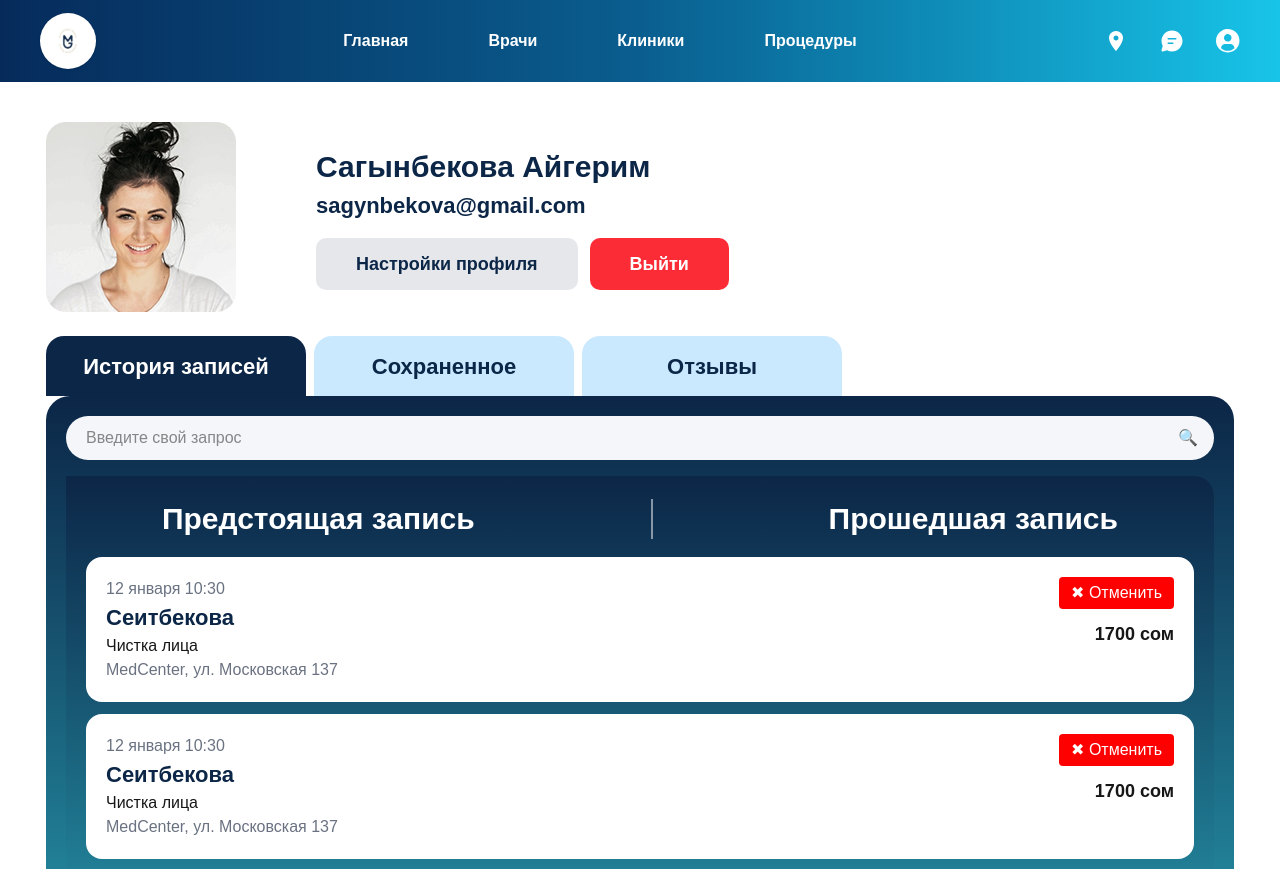
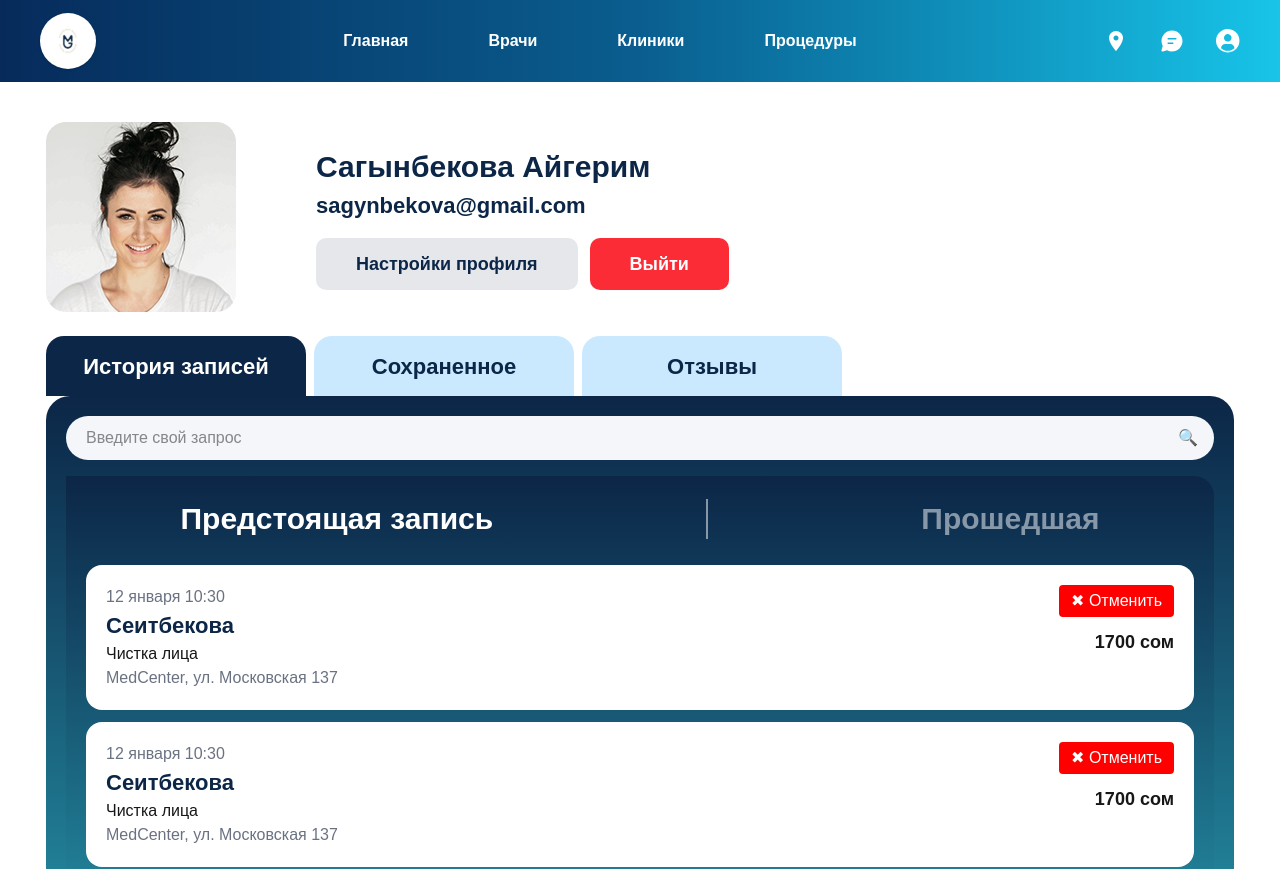
Before and after one commit to raimkulovbaiel1/imbir-next, a Next.js app: page /ProfileTabs in a window 1280 px wide. Shown: the top 869 px of the page. Built offline with nearby package versions, Linux system fonts and the light colour scheme.

Commit message:
chechgen ti

```diff
--- a/src/app/Profile/page.tsx
+++ /dev/null
@@ -1,8 +0,0 @@
-import ProfilePage from "@/widgets/Profile/ui/ProfilePage";
-import UserStatus from "@/widgets/user-status/ui/user-status";
-import userstatus from "@/widgets/user-status/ui/user-status";
-
-export default function Page() {
-  return <><ProfilePage /><UserStatus /></>
-  ;
-}
--- /dev/null
+++ b/src/entities/PastEntry/ui/PastEntry.tsx
@@ -0,0 +1,59 @@
+interface Props {
+    name: string;
+    service: string;
+    date: string;
+    price: string;
+    isPast?: boolean;
+}
+
+export default function PastEntry({
+    name,
+    service,
+    date,
+    price,
+    isPast = false,
+}: Props) {
+    return (
+        <div
+            className="  bg-white   rounded-[16px]   p-4 md:p-5 flex  md:flex-row gap-4  md:justify-between  md:items-start flex-col">
+            <div>
+                <p className="text-[12px] md:text-[16px] text-gray-500">
+                    {date}
+                </p>
+
+                <p className="font-bold text-[#0C2647] text-[18px] md:text-[22px]">
+                    {name}
+                </p>
+
+                <p className="text-[14px] md:text-[16px]">
+                    {service}
+                </p>
+                <p className="text-[12px] md:text-[16px] text-gray-500">
+                    MedCenter, ул. Московская 137
+                </p>
+            </div>
+
+            {/* RIGHT */}
+            <div
+                className="  flex  flex-row  md:flex-col   items-center md:items-end  justify-between gap-3 w-full  md:w-auto">
+                {isPast ? (
+                    <button
+                        className="bg-[#2AA7B8]   text-white  text-[12px]   px-4  py-2  rounded-[10px]  whitespace-nowrap  cursor-pointer">
+
+                        Оставить отзыв
+                    </button>
+                ) : (
+                    <button
+                        className=" cursor-pointer  w-[185px] h-[40px] bg-[#FE7F30]    text-[16px] text-white md:text-[16px]   rounded  whitespace-nowrap  ">
+                        Оставить отзыв
+                    </button>
+                )}
+
+                <p className="font-semibold text-[16px] md:text-[18px]">
+                    {price}
+                </p>
+
+            </div>
+        </div>
+    );
+}
--- a/src/features/appointment-tabs/ui/AppointmentTabs.tsx
+++ b/src/features/appointment-tabs/ui/AppointmentTabs.tsx
@@ -1,23 +1,58 @@
 "use client";
-import Link from "next/link";
+
+import { useState } from "react";
+
 import AppointmentCard from "@/entities/appointment/ui/AppointmentCard";
+import  PastEntry  from "@/entities/PastEntry/ui/PastEntry";
+
 const data = [1, 2, 3];
 
 export default function AppointmentTabs() {
+  const [activeTab, setActiveTab] = useState("upcoming");
+
   return (
     <div className="w-full">
 
-      <div className="bg-gradient-to-b from-[#0C2647] to-[#2AA7B8] rounded-[20px] rounded-tl-none p-5 -mt-1">
-        <div className="flex items-center flex justify-around  text-white font-semibold mb-4">
-          <span className="text-[14px] md:text-[30px] text-center">
+      <div
+        className=" bg-gradient-to-b   from-[#0C2647]  to-[#2AA7B8]  rounded-[20px] rounded-tl-none  p-5 -mt-1">
+
+        {/* TOP */}
+        <div
+          className=" flex flex-row items-center justify-around  text-white font-semibold  mb-6">
+          {/* UPCOMING */}
+          <button
+            onClick={() => setActiveTab("upcoming")}
+            className={`text-[14px] md:text-[30px]  text-center  transition
+              ${
+                activeTab === "upcoming"
+                  ? "text-white"
+                  : "text-white/50"
+              }
+            `}
+          >
             Предстоящая запись
-          </span>
+          </button>
+
           <div className="w-[1px] md:w-[2px] h-[24px] md:h-[40px] bg-white/50 mx-3 md:mx-6" />
-          <span className="text-[14px] md:text-[30px] text-center">
-            Прошедшая запись
-          </span>
+
+          {/* PAST */}
+          <button
+            onClick={() => setActiveTab("past")}
+            className={` text-[14px] md:text-[30px] text-center transition
+              ${
+                activeTab === "past"
+                  ? "text-white"
+                  : "text-white/50"
+              }
+            `}
+          >
+            Прошедшая
+          </button>
+
         </div>
 
+        {/* UPCOMING LIST */}
+        {activeTab === "upcoming" && (
           <div className="flex flex-col gap-3">
             {data.map((_, i) => (
               <AppointmentCard
@@ -29,6 +64,22 @@ export default function AppointmentTabs() {
               />
             ))}
           </div>
+        )}
+
+        {/* PAST LIST */}
+        {activeTab === "past" && (
+          <div className="flex flex-col gap-3">
+            {data.map((_, i) => (
+              <PastEntry
+                key={i}
+                name="Сеитбекова"
+                service="Чистка лица"
+                date="12 января 10:30"
+                price="1700 сом"
+              />
+            ))}
+          </div>
+        )}
 
       </div>
     </div>
--- a/src/widgets/Profile/index.tsx
+++ /dev/null
@@ -1 +0,0 @@
-export {ProfilePage} from "./ui/ProfilePage";
--- a/src/widgets/Profile/ui/ProfilePage.tsx
+++ /dev/null
@@ -1,18 +0,0 @@
-"use client";
-
-import UserInfo from "@/entities/user/ui/UserInfo";
-import AppointmentTabs from "@/features/appointment-tabs/ui/AppointmentTabs";
-
-export default function ProfilePage() {
-  return (
-    <section className="w-full py-10">
-      <div className="max-w-[1220px] mx-auto px-4 flex flex-col gap-6">
-
-        {/* USER */}
-        <UserInfo />
-        {/* TABS + LIST */}
-        <AppointmentTabs />
-      </div>
-    </section>
-  );
-}
```
Lines whose indentation alone changed are shown as unchanged.
